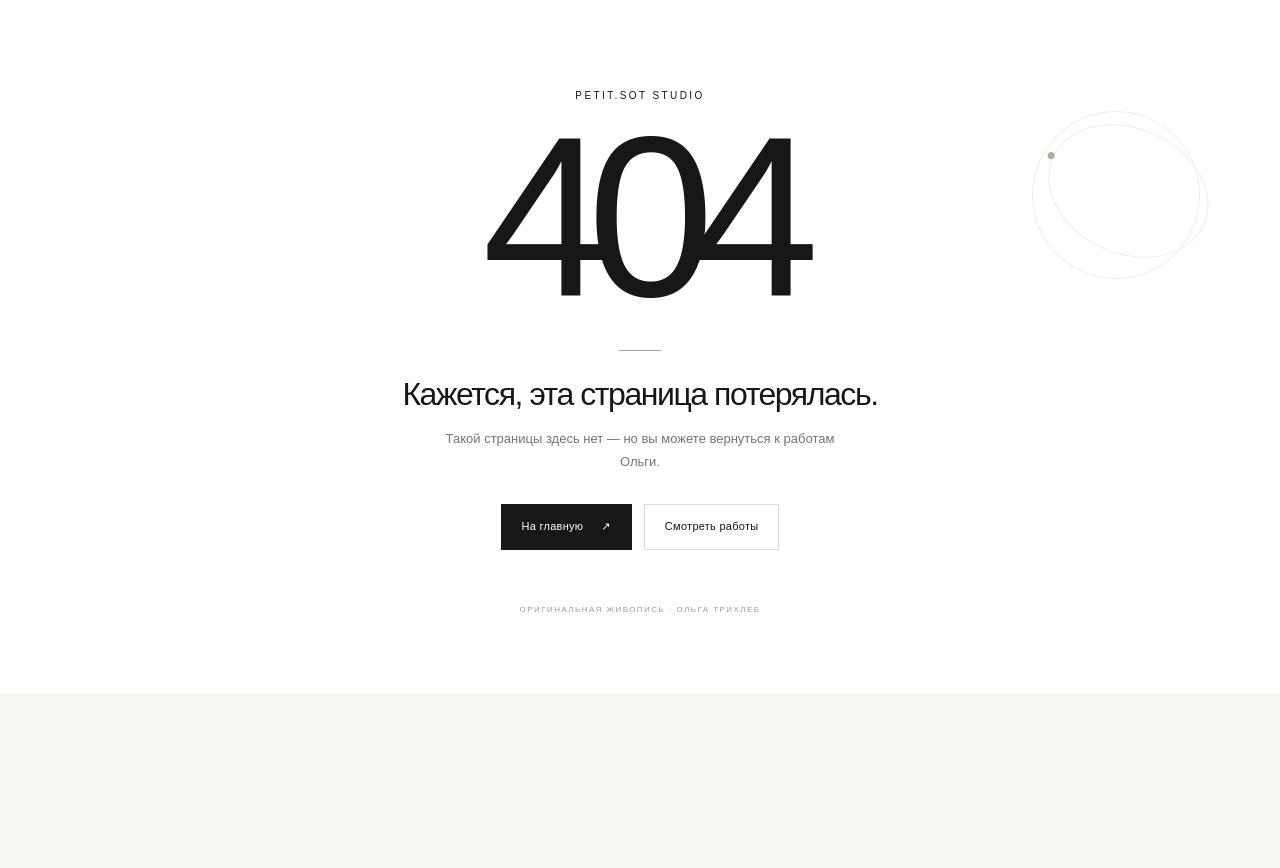
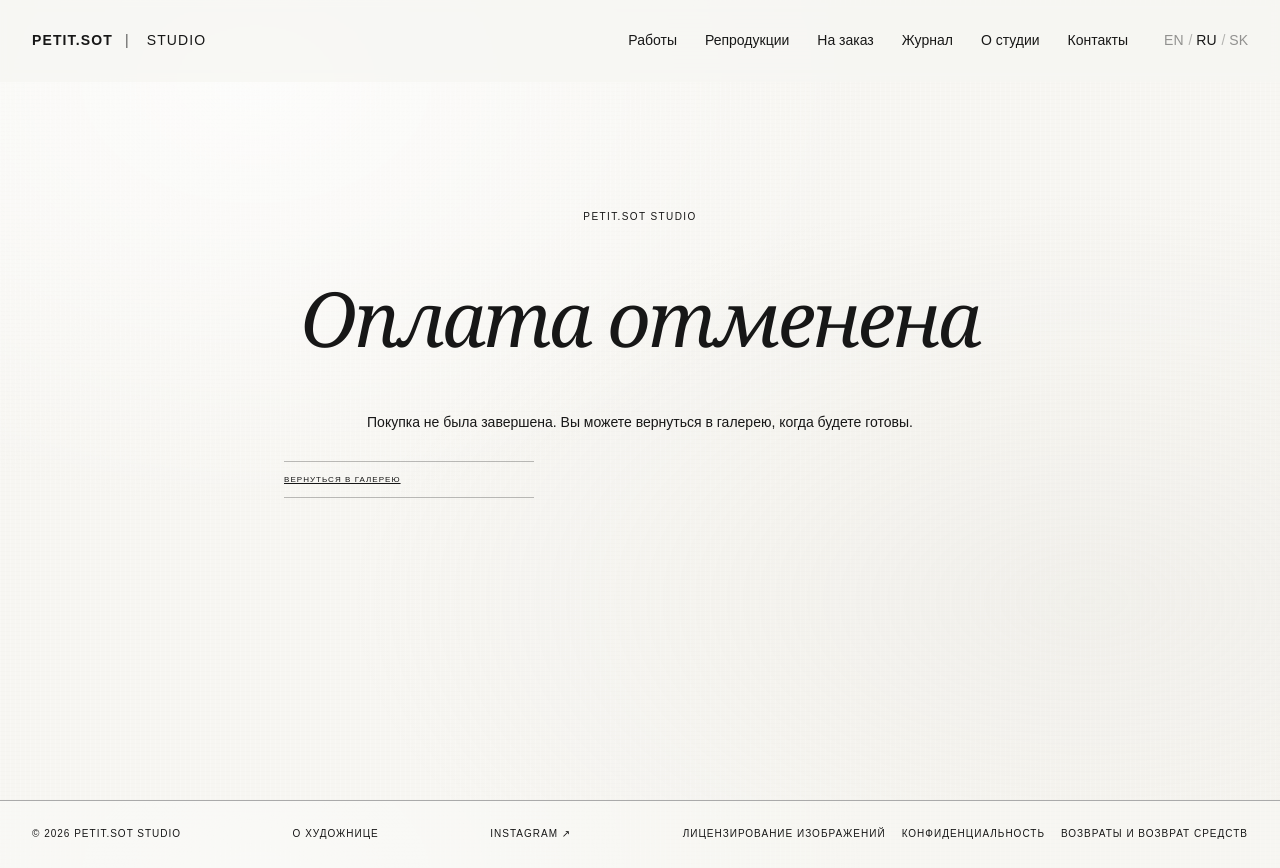
Before and after one commit to brodsk/PETIT-SOT-STUDIO, a Next.js app: page /ru/checkout/cancel in a window 1280 px wide. Before the commit this address had no page. Before the commit the page ends 800 px from the top, so only its background shows below. Built offline with nearby package versions, Linux system fonts and the light colour scheme.

Commit message:
Add localized artwork checkout cancellation page

```diff
--- /dev/null
+++ b/app/[locale]/checkout/cancel/page.tsx
@@ -0,0 +1,16 @@
+import Link from "next/link";
+import { redirect } from "next/navigation";
+
+export default async function CheckoutCancelPage({ params }: { params: Promise<{ locale: string }> }) {
+  const { locale } = await params;
+  const ru = locale === "ru";
+  const sk = locale === "sk";
+  if (!ru && !sk && locale !== "en") redirect("/");
+  const gallery = locale === "en" ? "/works" : "/" + locale + "/works";
+  return <main className="archive" style={{ maxWidth: 760, margin: "0 auto", padding: "8rem 1.5rem", textAlign: "center" }}>
+    <p className="eyebrow">PETIT.SOT STUDIO</p>
+    <h1>{ru ? "Оплата отменена" : sk ? "Platba bola zrušená" : "Checkout cancelled"}</h1>
+    <p>{ru ? "Покупка не была завершена. Вы можете вернуться в галерею, когда будете готовы." : sk ? "Nákup nebol dokončený. Keď budete pripravení, môžete sa vrátiť do galérie." : "You haven’t completed the purchase. You can return to the gallery whenever you’re ready."}</p>
+    <Link className="interior-button" href={gallery}>{ru ? "Вернуться в галерею" : sk ? "Späť do galérie" : "Return to the gallery"}</Link>
+  </main>;
+}
```
